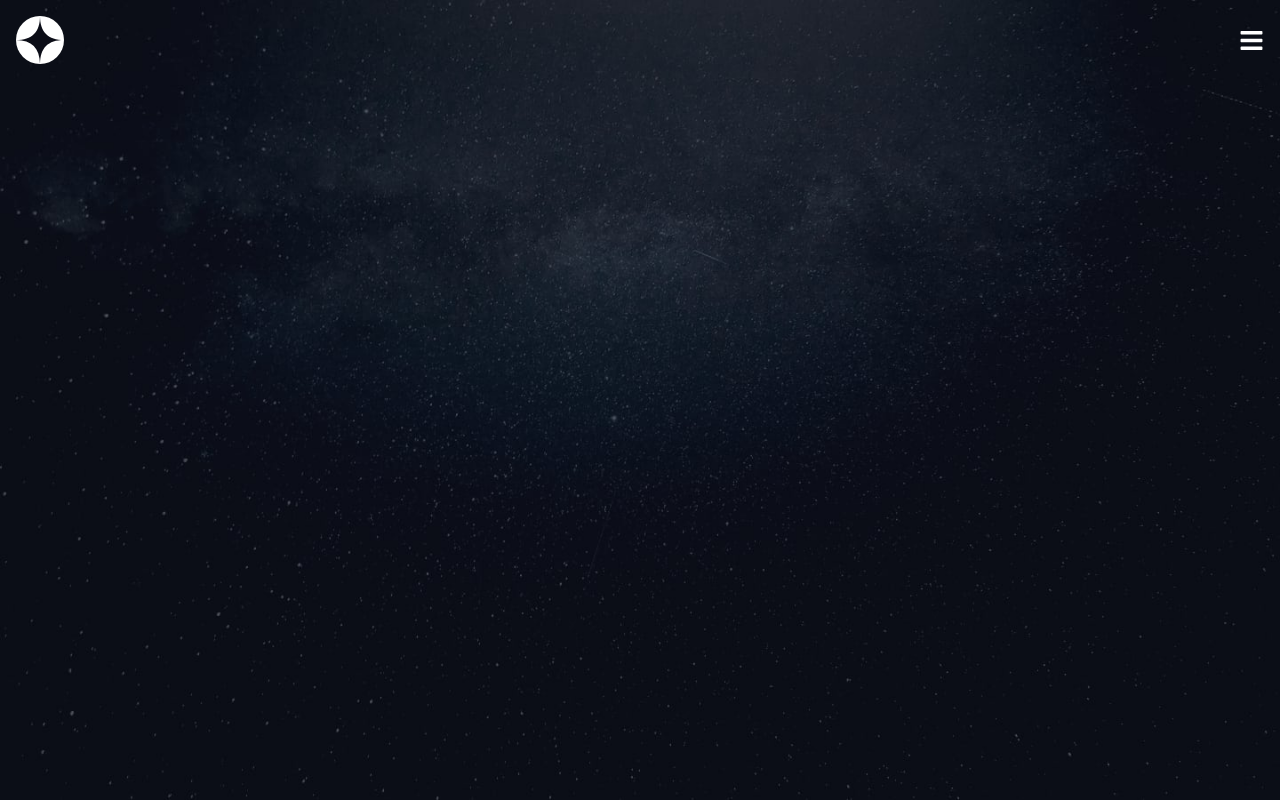
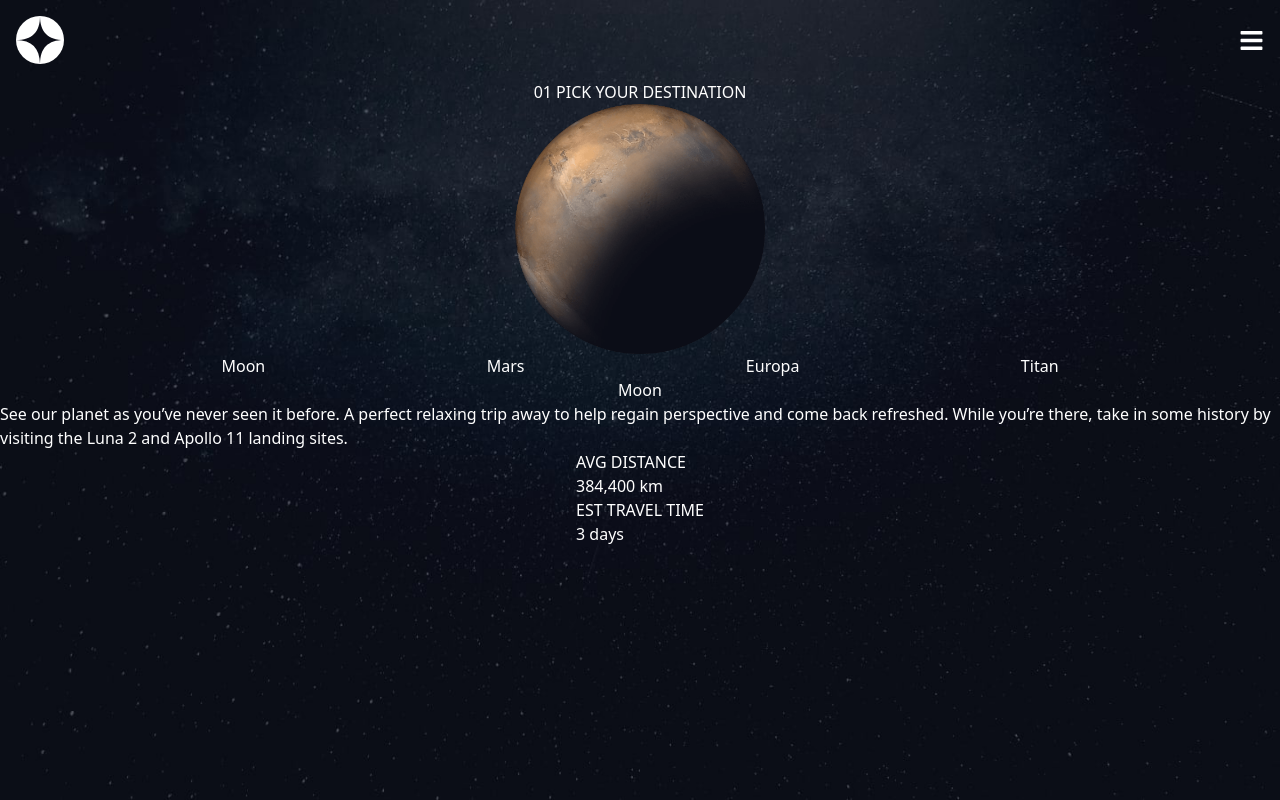
Before and after one commit to ronaldlamdev/space-tourism, a React (Vite) app: page /destination in a window 1280 px wide. Built offline with nearby package versions, Linux system fonts and the light colour scheme; a web font is replaced by a local one.

Commit message:
set up html structure of destination component

```diff
--- a/src/data/data.json
+++ b/src/data/data.json
@@ -3,7 +3,7 @@
     {
       "name": "Moon",
       "images": {
-        "png": "./assets/destination/image-moon.png",
+        "png": "../assets/destination/image-moon.png",
         "webp": "./assets/destination/image-moon.webp"
       },
       "description": "See our planet as you’ve never seen it before. A perfect relaxing trip away to help regain perspective and come back refreshed. While you’re there, take in some history by visiting the Luna 2 and Apollo 11 landing sites.",
@@ -13,7 +13,7 @@
     {
       "name": "Mars",
       "images": {
-        "png": "./assets/destination/image-mars.png",
+        "png": "../assets/destination/image-mars.png",
         "webp": "./assets/destination/image-mars.webp"
       },
       "description": "Don’t forget to pack your hiking boots. You’ll need them to tackle Olympus Mons, the tallest planetary mountain in our solar system. It’s two and a half times the size of Everest!",
@@ -23,7 +23,7 @@
     {
       "name": "Europa",
       "images": {
-        "png": "./assets/destination/image-europa.png",
+        "png": "../assets/destination/image-europa.png",
         "webp": "./assets/destination/image-europa.webp"
       },
       "description": "The smallest of the four Galilean moons orbiting Jupiter, Europa is a winter lover’s dream. With an icy surface, it’s perfect for a bit of ice skating, curling, hockey, or simple relaxation in your snug wintery cabin.",
@@ -33,7 +33,7 @@
     {
       "name": "Titan",
       "images": {
-        "png": "./assets/destination/image-titan.png",
+        "png": "../assets/destination/image-titan.png",
         "webp": "./assets/destination/image-titan.webp"
       },
       "description": "The only moon known to have a dense atmosphere other than Earth, Titan is a home away from home (just a few hundred degrees colder!). As a bonus, you get striking views of the Rings of Saturn.",
--- a/src/routes/Destination.jsx
+++ b/src/routes/Destination.jsx
@@ -1,12 +1,58 @@
-import React from 'react'
-import Navbar from '../components/Navbar'
+import React, {useState} from 'react';
+import Navbar from '../components/Navbar';
+import MoonImage from '../assets/destination/image-mars.png';
+import MarsImage from '../assets/destination/image-moon.png';
+import EuropaImage from '../assets/destination/image-europa.png';
+import TitanImage from '../assets/destination/image-titan.png';
+import Data from '../data/data.json';
 
 const Destination = () => {
+
+  const [image, setImage] = useState(MoonImage);
+  const [alt, setAlt] = useState(Data.destinations[0].name)
+  const [name, setName] = useState(Data.destinations[0].name)
+  const [description, setDescription] = useState(Data.destinations[0].description)
+  const [distance, setDistance] = useState(Data.destinations[0].distance)
+  const [travel, setTravel] = useState(Data.destinations[0].travel)
+
   return (
+
     <div className='destination-bg w-full h-screen'>
       <Navbar />
       <div className='grid grid-cols-1'>
 
+        {/* First grid column */}
+        <div className='text-white flex flex-col items-center'>
+          <h1><span>01</span> PICK YOUR DESTINATION</h1>
+          <img className='w-[250px]' src={image} alt={alt} />
+        </div>
+
+        {/* Second grid column */}
+        <div className='flex flex-col items-center'>
+
+          {/* Destination options */}
+          <ul className='flex text-white w-full justify-evenly'>
+            <li>Moon</li>
+            <li>Mars</li>
+            <li>Europa</li>
+            <li>Titan</li>
+          </ul>
+
+          <h1 className='text-white'>{name}</h1>
+          <p className='text-white'>{description}</p>
+
+          <div className='text-white'>
+            <div>
+              <h3>AVG DISTANCE</h3>
+              <h2>{distance}</h2>
+            </div>
+            <div>
+              <h3>EST TRAVEL TIME</h3>
+              <h2>{travel}</h2>
+            </div>
+          </div>
+
+        </div>
       </div>
     </div>
   )
```
